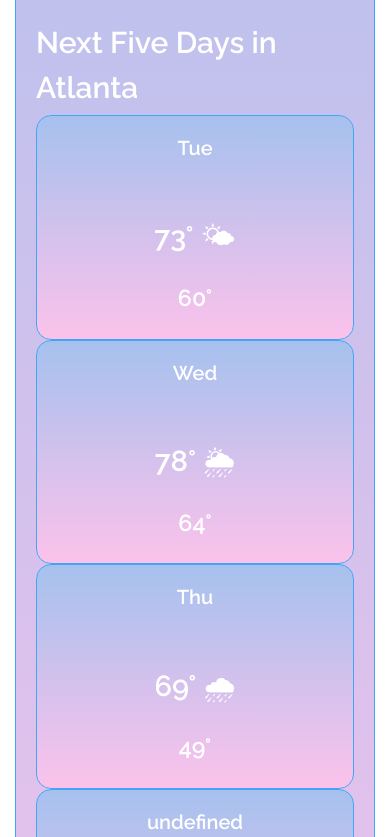
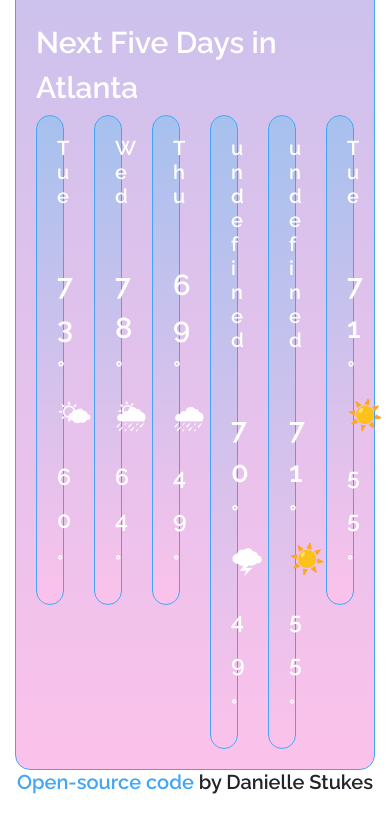
Before and after one commit to djdaniray/Weather-app-DS, a plain HTML site: page index.html in a window 390 px wide. Shown: the part 695-1532 px from the top of the page. After the commit the page ends 1497 px from the top, so only its background shows below. Drawn offline with nearby package versions, Linux system fonts and the light colour scheme; no server answers.

Commit message:
Updated HTML

```diff
--- a/index.html
+++ b/index.html
@@ -63,7 +63,7 @@
               <h3 class="display">
                 <img src="" alt="" id="icon" />
 
-                <span id="temp"> 77 </span>
+                <span id="temp"> </span>
                 <div class="float-right">
                   <small class="hi-lo ml-2">
                     <a href=" " class="active" id="imperial">°F</a> |
@@ -97,7 +97,7 @@
                 Next Five Days in Atlanta
               </p>
             </div>
-            <div class="col-sm-2 fri">
+            <div class="col-2 fri">
               <div class="card">
                 <div class="card-body">
                   <h5 class="card-title" id="day1">Fri</h5>
@@ -107,7 +107,7 @@
                 </div>
               </div>
             </div>
-            <div class="col-sm-2 sat">
+            <div class="col-2 sat">
               <div class="card">
                 <div class="card-body">
                   <h5 class="card-title" id="day2">Sat</h5>
@@ -117,7 +117,7 @@
                 </div>
               </div>
             </div>
-            <div class="col-sm-2 sun">
+            <div class="col-2 sun">
               <div class="card">
                 <div class="card-body">
                   <h5 class="card-title" id="day3">Sun</h5>
@@ -127,7 +127,7 @@
                 </div>
               </div>
             </div>
-            <div class="col-sm-2 mon">
+            <div class="col-2 mon">
               <div class="card">
                 <div class="card-body">
                   <h5 class="card-title" id="day4">Mon</h5>
@@ -137,7 +137,7 @@
                 </div>
               </div>
             </div>
-            <div class="col-sm-2 tue">
+            <div class="col-2 tue">
               <div class="card">
                 <div class="card-body">
                   <h5 class="card-title" id="day5">Tue</h5>
@@ -147,7 +147,7 @@
                 </div>
               </div>
             </div>
-            <div class="col-sm-2 tue">
+            <div class="col-2 tue">
               <div class="card">
                 <div class="card-body">
                   <h5 class="card-title" id="day6">Tue</h5>
--- a/src/script.js
+++ b/src/script.js
@@ -80,7 +80,7 @@ function temperature(response) {
   );
   icon.setAttribute("alt", `${response.data.weather[0].description}`);
 }
-let fahrenheitTemp = temperature.currentTemp;
+
 let currentCity = "Atlanta";
 let apiKey = "037d9b04c685370b3f28aaa4b1482345";
 let apiUrl = `https://api.openweathermap.org/data/2.5/weather?q=${currentCity}&appid=${apiKey}&units=imperial`;
```
